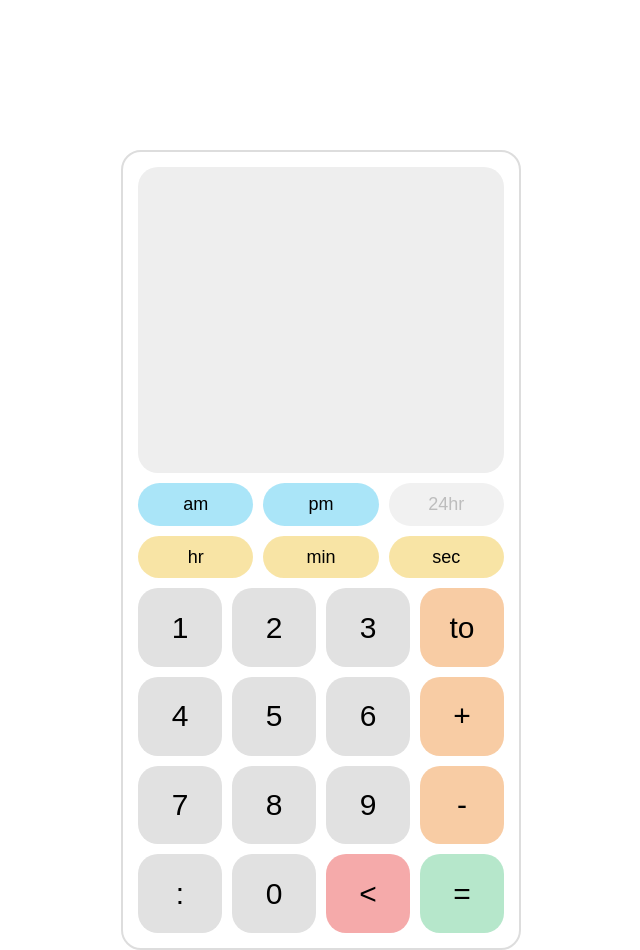
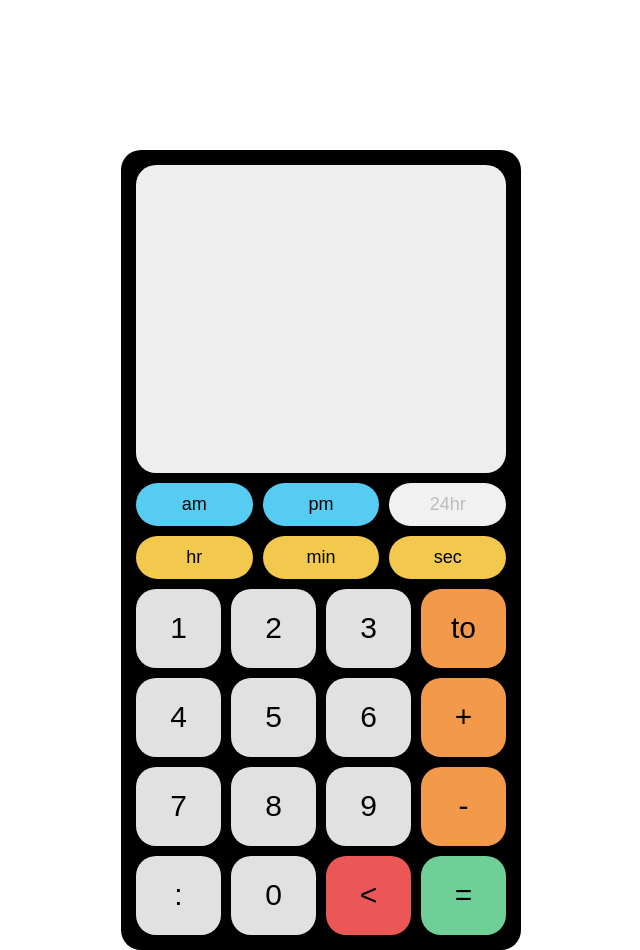
Before and after one commit to iastanley/time-calc-app-web, a React (Create React App) app: page / in a window 1280 px wide. Shown: the whole page, without its empty margins (319-959 px from the left). Built offline with nearby package versions, Linux system fonts and the light colour scheme.

Commit message:
updated color scheme

```diff
--- a/src/components/ButtonGrid/ButtonGrid.tsx
+++ b/src/components/ButtonGrid/ButtonGrid.tsx
@@ -3,9 +3,9 @@ import styled from 'styled-components';
 
 enum ButtonColor {
   NUMBER = '#e1e1e1',
-  OPERATOR = 'rgba(242, 153, 74, 0.5)',
-  CONFIRM = 'rgba(111, 207, 151, 0.5)',
-  CANCEL = 'rgba(235, 87, 87, 0.5)',
+  OPERATOR = 'rgba(242, 153, 74)',
+  CONFIRM = 'rgba(111, 207, 151)',
+  CANCEL = 'rgba(235, 87, 87)',
 };
 
 interface Props {
--- a/src/components/Calculator.tsx
+++ b/src/components/Calculator.tsx
@@ -60,15 +60,15 @@ const CalculatorWrapper = styled.div`
   width: 400px;
   height: 800px;
   margin: 150px auto;
-  border: 2px solid #ddd;
   border-radius: 20px;
   padding: 15px;
+  background: #000;
 
   @media (max-width: 800px) {
     margin: 0;
     width: 100%;
     height: 100vh;
-    border: none;
+    border-radius: initial;
   }
 `;
 CalculatorWrapper.displayName = 'Calculator';
--- a/src/components/ControlButtons/ControlButtons.tsx
+++ b/src/components/ControlButtons/ControlButtons.tsx
@@ -43,10 +43,10 @@ const ControlButton = styled.button`
 `
 
 const DurationControlButton = styled(ControlButton)`
-  background-color: rgba(242, 201, 76, 0.5);
+  background-color: rgba(242, 201, 76);
 `;
 
 const TimeControlButton = styled(ControlButton)<{ isActive: boolean }>`
-  background-color: ${props => props.isActive ? 'rgba(86, 204, 242, 0.5)' : '#F1F1F1'};
+  background-color: ${props => props.isActive ? 'rgba(86, 204, 242)' : '#F1F1F1'};
   color: ${props => props.isActive ? 'inherit' : '#BDBDBD'};
 `
```
